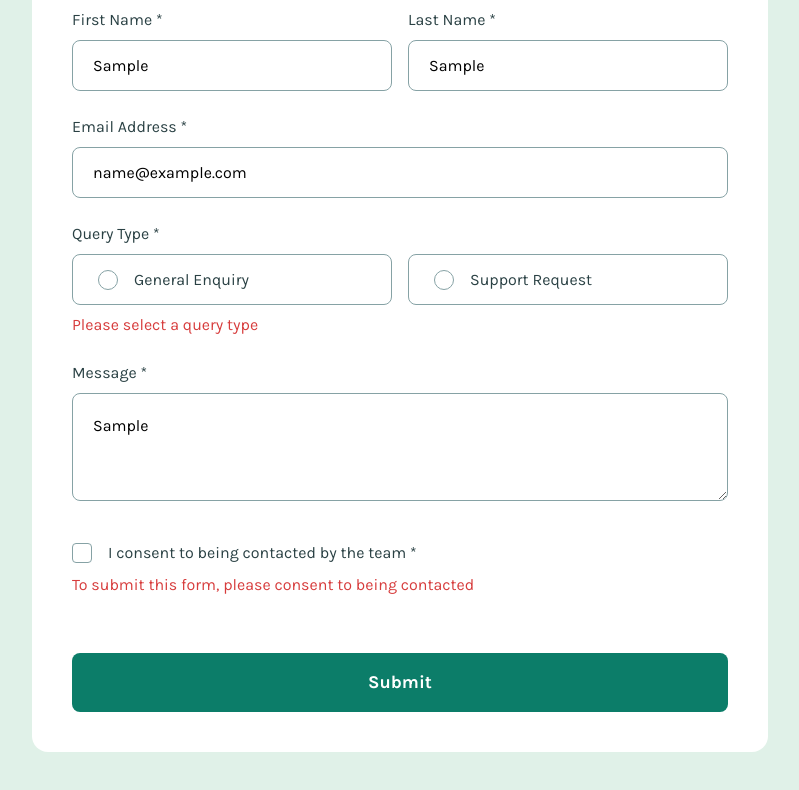
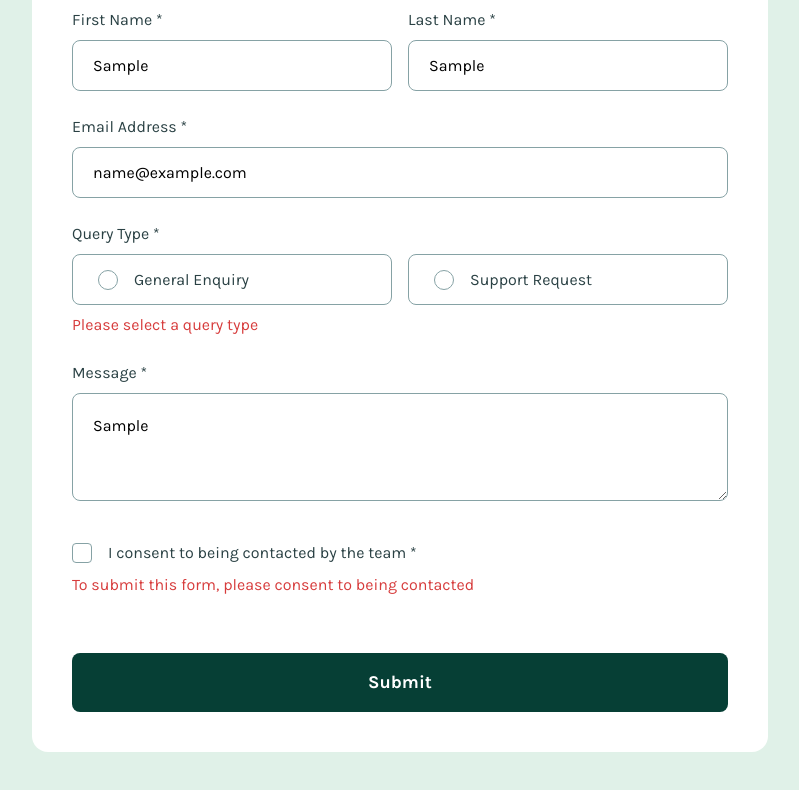
Before and after one commit to SrkiMax/Contact-form, a plain HTML site: page index.html in a window 1280 px wide. Both pictures are taken after typing "Sample", "Sample", "name@example.com", "Sample" into the empty fields and a click on the button "Submit". Shown: the part 224-1014 px from the top of the page, without its empty margins (240-1039 px from the left). Drawn offline with Linux system fonts and the light colour scheme.

Commit message:
small addjustments

```diff
--- a/styles.css
+++ b/styles.css
@@ -269,7 +269,8 @@ input[type="radio"]:checked {
 }
 
 .btn:focus {
-    background-color: var(--Green-600);
+    background-color: var(--Green-dark);
+    color: white;
 }
 
 .message-div {
@@ -302,6 +303,15 @@ input[type="radio"]:checked {
     border: 1px solid var(--Red-error) !important;
 }
 
+/*
+input:focus,
+textarea:focus {
+    outline: none; // Removes the default orange outline
+
+    border: 1px solid var(--Green-600);
+}
+*/
+
 
 @media(max-width: 500px) {
     #textarea {
```
